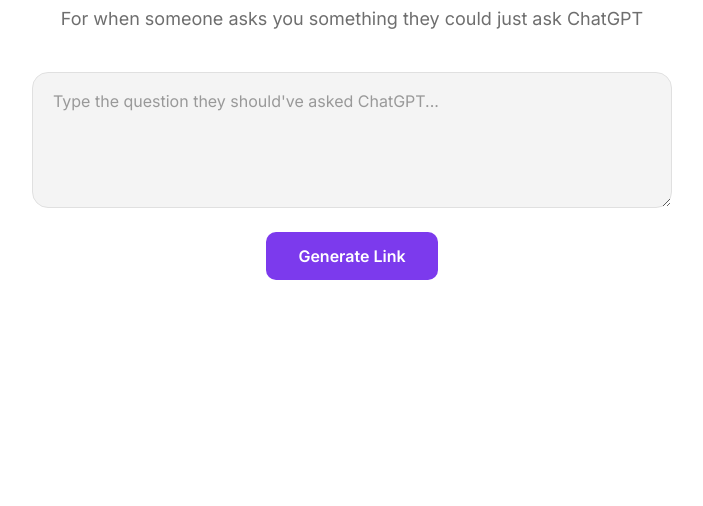
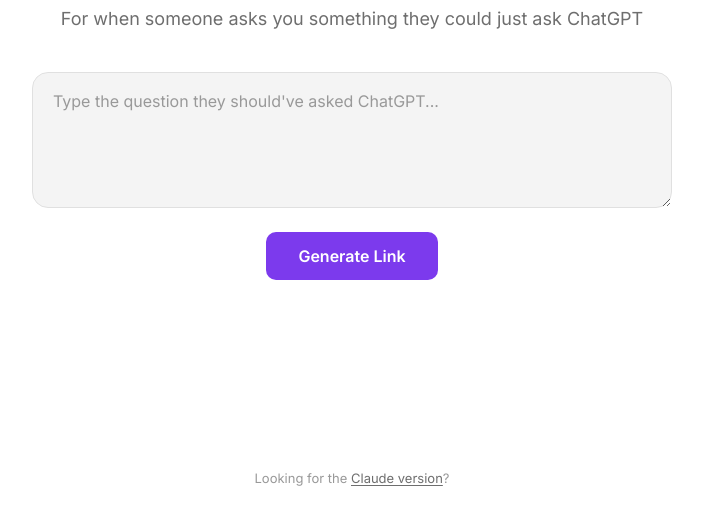
Before and after one commit to aallam/letmeaskchatgpt, a website built with Vite: page index.html in a window 1280 px wide. Shown: the part 294-800 px from the top of the page, without its empty margins (288-991 px from the left). Built offline with nearby package versions, Linux system fonts and the light colour scheme.

Commit message:
Add crosslink to Claude version and cap textarea height
- Add subtle "Looking for the Claude version?" link at page bottom
- Limit textarea max-height to 40vh to prevent overlap

```diff
--- a/src/creator.ts
+++ b/src/creator.ts
@@ -20,6 +20,7 @@
           </div>
         </div>
       </div>
+      <p class="creator-crosslink">Looking for the <a href="https://letmeaskclaude.aallam.com" target="_blank" rel="noopener">Claude version</a>?</p>
     </div>
   `;
 
--- a/src/style.css
+++ b/src/style.css
@@ -122,6 +122,7 @@
   border: 1.5px solid var(--border);
   border-radius: var(--radius);
   resize: vertical;
+  max-height: 40vh;
   transition: border-color var(--transition), box-shadow var(--transition);
   animation: fadeUp 600ms ease 200ms both;
 }
@@ -237,6 +238,27 @@
 .creator-copy.copied {
   color: #2D8659;
   background: rgba(45, 134, 89, 0.1);
+}
+
+.creator-crosslink {
+  position: fixed;
+  bottom: 20px;
+  width: 100%;
+  text-align: center;
+  font-size: 0.8125rem;
+  color: var(--text-tertiary);
+  animation: fadeUp 600ms ease 500ms both;
+}
+
+.creator-crosslink a {
+  color: var(--text-secondary);
+  text-decoration: underline;
+  text-underline-offset: 2px;
+  transition: color var(--transition);
+}
+
+.creator-crosslink a:hover {
+  color: var(--accent);
 }
 
 /* ========== Animator Screen ========== */
```
